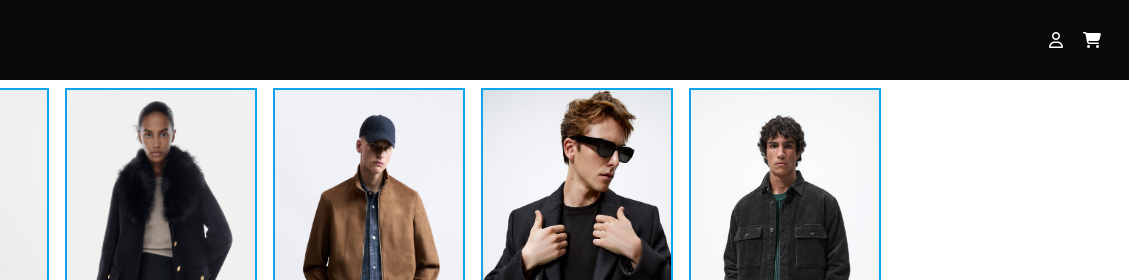
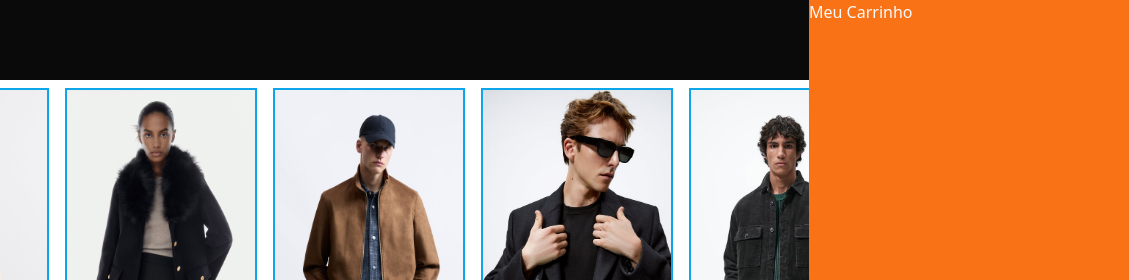
Before and after one commit to HunterLowBit/ecom_hashtag, a website built with Vite: page index.html in a window 1280 px wide. Shown: the top 280 px of the page, 151-1280 px from the left. Built offline with nearby package versions, Linux system fonts and the light colour scheme.

Commit message:
Update index.html

```diff
--- a/index.html
+++ b/index.html
@@ -12,7 +12,12 @@
 </head>
 
 <body>
-  <section id="carrinho" class="fixed"></section>
+  <section id="carrinho" class="fixed top-0 right-0 bg-orange-500 text-gray-50 h-screen w-[320px]">
+    <div id="cabecalho-carrinho">
+      <p>Meu Carrinho</p>
+    </div>
+  </section>
+
   <header class="flex bg-neutral-950	p-2 justify-between">
     <img class="h-16" src="https://avatars.githubusercontent.com/u/53387930?s=96&v=4" alt="Logo HunterLowBit Github" />
     <div class="text-white flex gap-5 mx-5">
```
